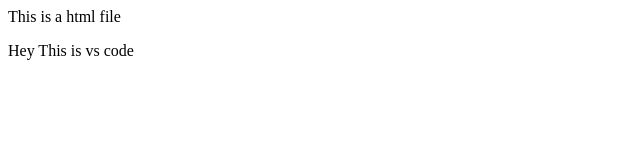
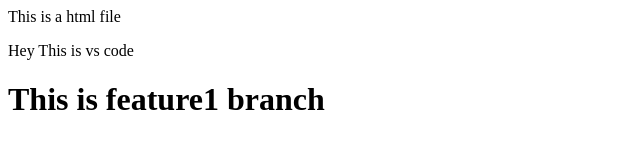
Before and after one commit to mushrura-salsabil/git2, a plain HTML site: page index.html in a window 1280 px wide. Shown: the whole page, without its empty margins (0-640 px from the left). Drawn offline with Linux system fonts and the light colour scheme.

Commit message:
feature1 branch

```diff
--- a/index.html
+++ b/index.html
@@ -1,2 +1,3 @@
 <p>This is a html file</p>
 <p>Hey This is vs code</p>
+<h1>This is feature1 branch</h1>
```
